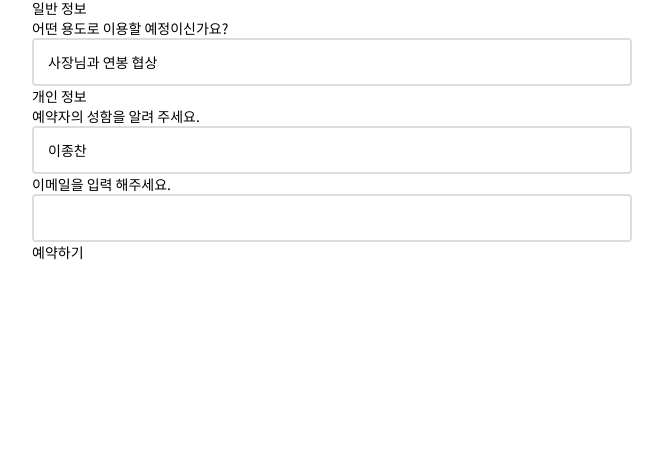
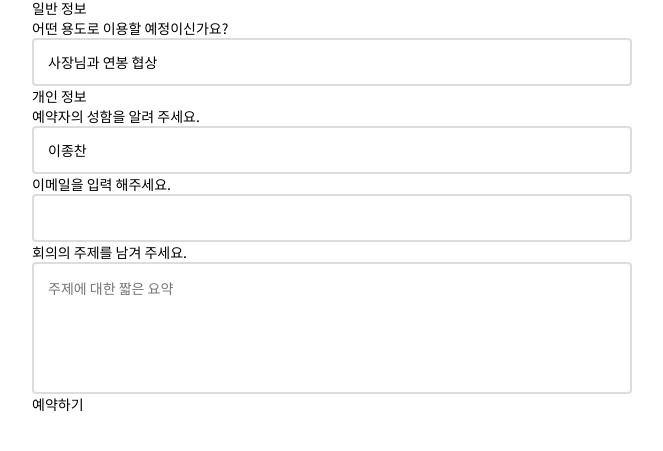
Before and after one commit to amsrj/meetingroom, a plain HTML site: page index.html in a window 1280 px wide. Shown: the part 161-612 px from the top of the page, without its empty margins (308-971 px from the left). Drawn offline with Linux system fonts and the light colour scheme.

Commit message:
textarea, 같은 컨셉으로 스타일링

```diff
--- a/index.html
+++ b/index.html
@@ -59,9 +59,12 @@
             </div>
           </div>
 
-          <div style="display: none;">
+          <div>
             <label for="topic">회의의 주제를 남겨 주세요.</label>
-            <textarea id="topic" placeholder="주제에 대한 짧은 요약"></textarea>
+            <div class="field">
+              <!-- rows 속성 사용하여 자연스럽게 높이 생성 -->
+              <textarea rows="5" id="topic" placeholder="주제에 대한 짧은 요약"></textarea>
+            </div>
           </div>
 
         </fieldset>
--- a/style.css
+++ b/style.css
@@ -15,7 +15,7 @@ button {
 
 /* input과 select등은 공공 UI다. 반복해서 쓰이는게 기본값 */
 /* 그래서 초기화부터 진행 -> 바로 뒤이어 디자인 평준화를 진행 */
-input, select {
+input, select, textarea {
   all: unset;
 }
 
@@ -36,6 +36,14 @@ input[type="email"] {
   /* 텍스트의 안정적인 표현을 위해 좌우 padding */
   padding: 0 var(--input-padding);
   /* width: 100%에 padding이 플러스 알파 됨 -> 고것을 막겠당. */
+  box-sizing: border-box;
+}
+
+/* textarea의 기본 디자인 재구축 (평준화) */
+textarea {
+  display: block;
+  width: 100%;
+  padding: var(--input-padding);
   box-sizing: border-box;
 }
 
@@ -68,7 +76,6 @@ body {
 .field {
   border: 2px solid #ddd;
   border-radius: 4px;
-
   transition: all .4s;
 }
 
```
